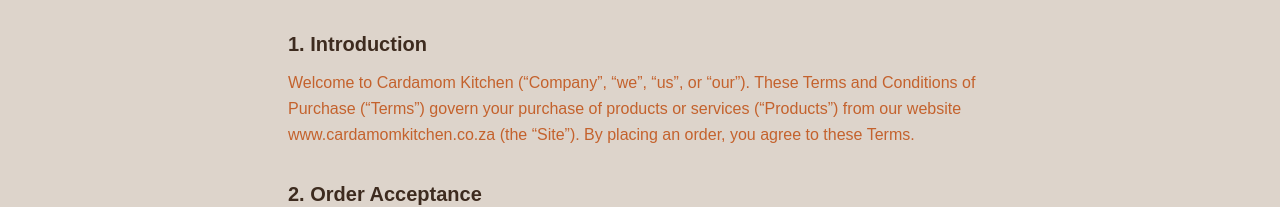
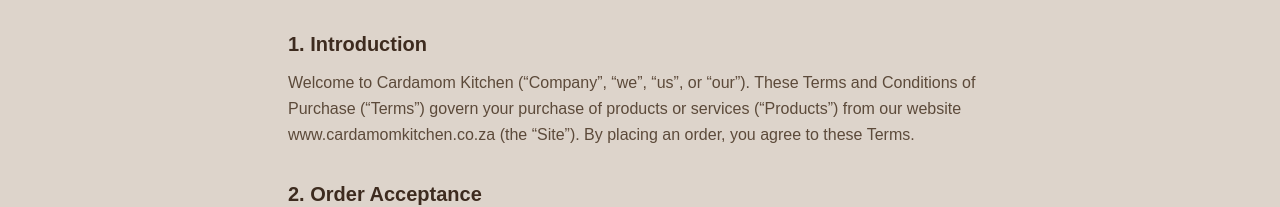
Before and after one commit to 3tiersystems-RMA/cateringhub, a Next.js app: page /terms in a window 1280 px wide. Shown: the part 190-397 px from the top of the page. Built offline with nearby package versions, Linux system fonts and the light colour scheme; no server answers; the database is empty.

Commit message:
🔄 Restored to commit 2eb8c69
Updating PR to reflect restore operation in Rocket.

```diff
--- a/src/app/terms/page.tsx
+++ b/src/app/terms/page.tsx
@@ -21,7 +21,7 @@ export default function TermsPage() {
             {/* Section 1 */}
             <section>
               <h2 className="text-xl font-semibold text-[#3D2B1F] mb-3">1. Introduction</h2>
-              <p className="leading-relaxed text-[#C4622D]">
+              <p className="leading-relaxed">
                 Welcome to Cardamom Kitchen (&ldquo;Company&rdquo;, &ldquo;we&rdquo;, &ldquo;us&rdquo;, or &ldquo;our&rdquo;). These Terms and Conditions of Purchase (&ldquo;Terms&rdquo;) govern your purchase of products or services (&ldquo;Products&rdquo;) from our website www.cardamomkitchen.co.za (the &ldquo;Site&rdquo;). By placing an order, you agree to these Terms.
               </p>
             </section>
```
